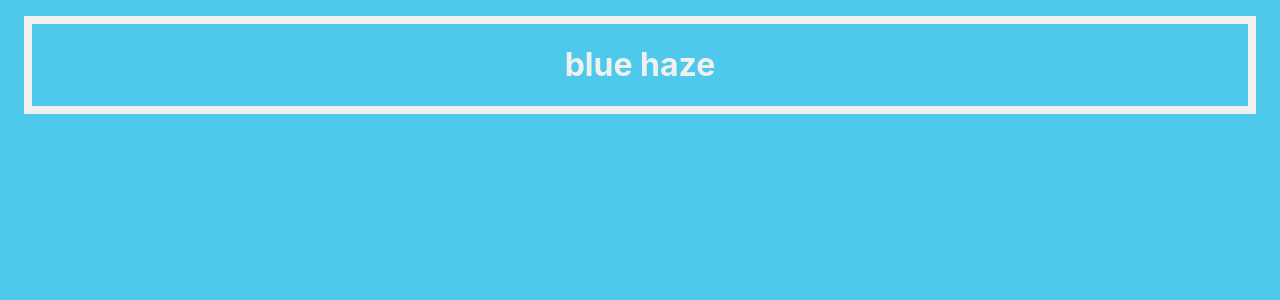
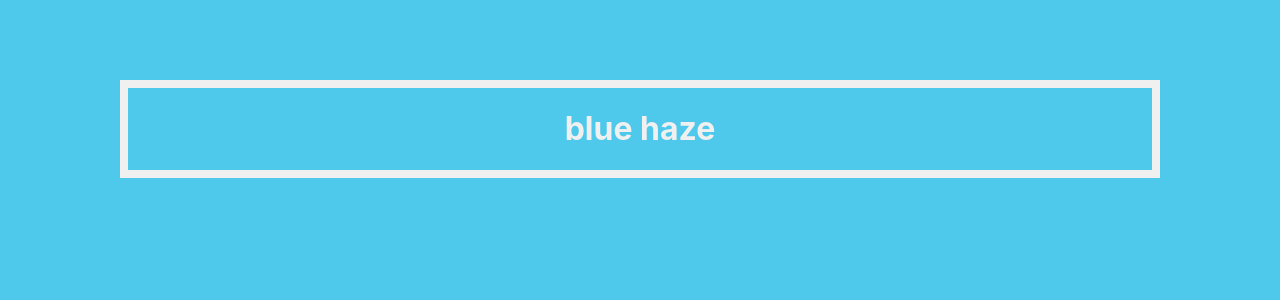
Before and after one commit to Usheninte/blue-haze, a React (Create React App) app: page / in a window 1280 px wide. Shown: the top 300 px of the page. Built offline with nearby package versions, Linux system fonts and the light colour scheme.

Commit message:
making frame responsive

```diff
--- a/src/components/App.css
+++ b/src/components/App.css
@@ -4,8 +4,13 @@ body {
   background-color: #4fc9eb;
 }
 #cover {
-  margin: 1em 1.5em;
+  margin: 5em 7.5em;
   border-color: #f0f0f0;
   border-style: solid;
   border-width: 0.5em;
 }
+@media only screen and (max-width: 600px) {
+  #cover {
+    margin: 1em 1.5em;
+  }
+}
--- a/src/components/blue.less
+++ b/src/components/blue.less
@@ -10,8 +10,16 @@ body {
 }
 
 #cover {
-  margin: 1em 1.5em;
+  margin: 5em 7.5em;
   border-color: @hail;
   border-style: solid;
   border-width: 0.5em;
 }
+
+// Mobile View
+
+@media only screen and (max-width: 600px) {
+  #cover {
+    margin: 1em 1.5em;
+  }
+}
```
